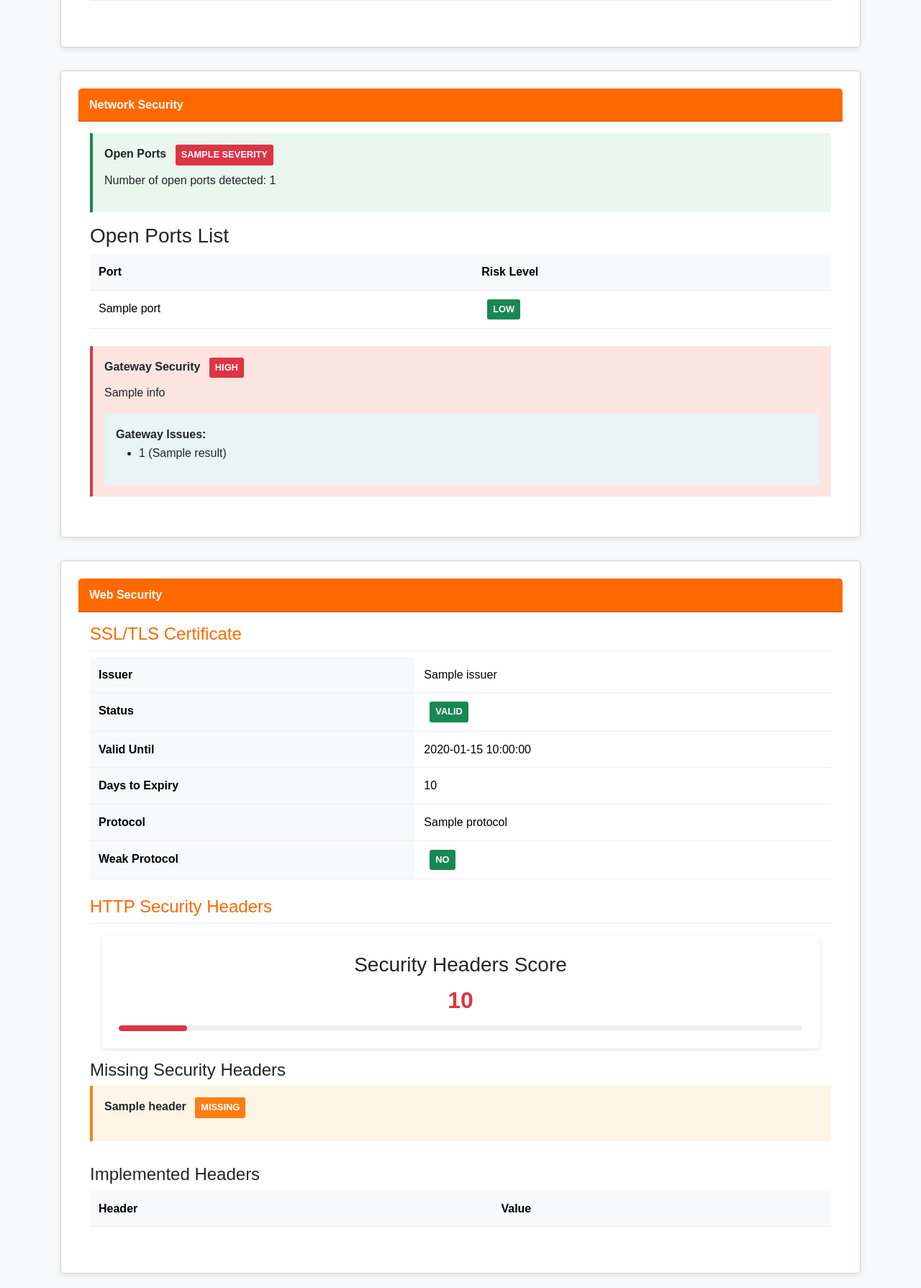
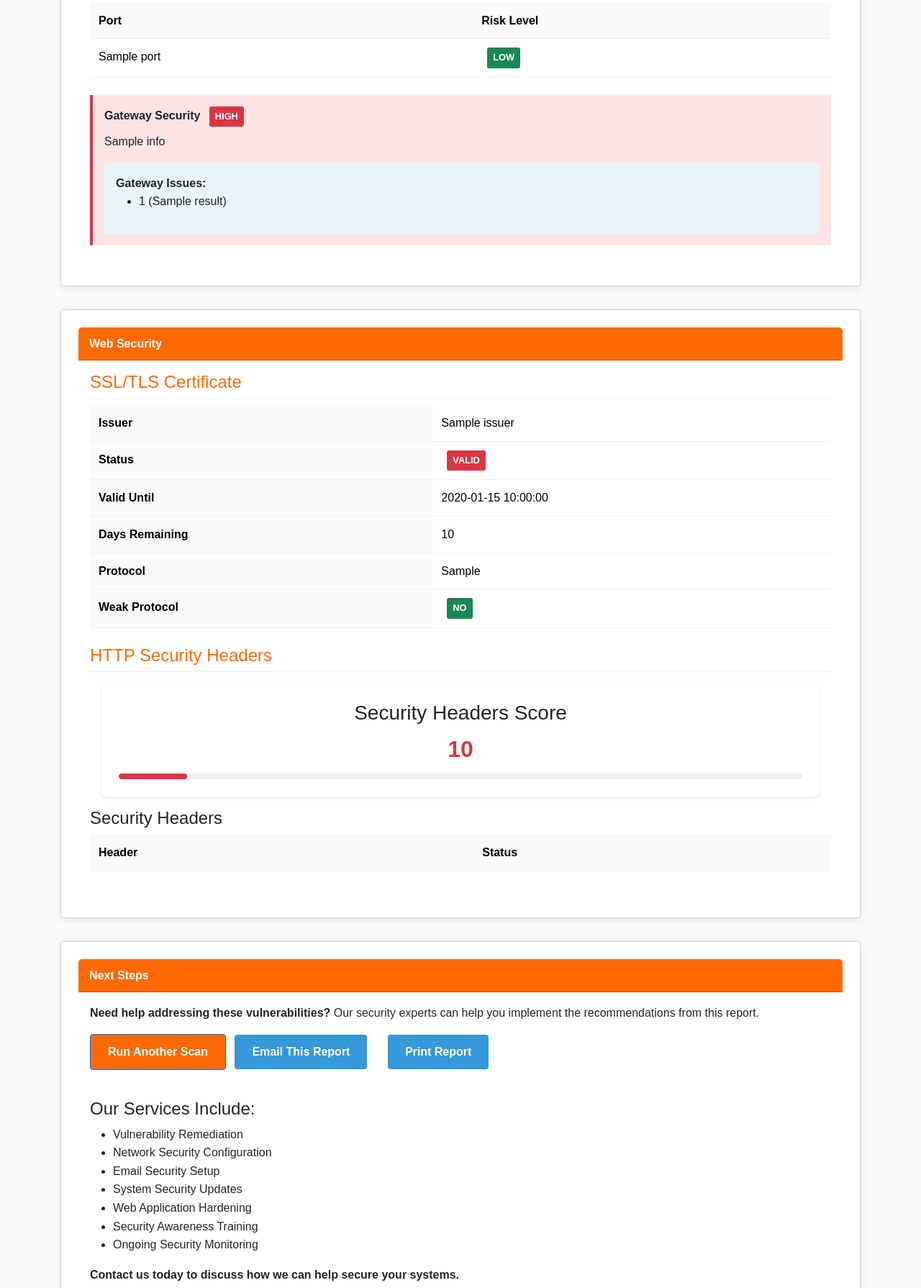
Before and after one commit to Gerrit8008/Scanner, a Flask app: template templates/results.html in a window 1280 px wide. Shown: the part 2370-4160 px from the top of the page at 72% size. Run offline with Flask 2, Linux system fonts and the light colour scheme; the template is opened without the code that fills it: most values are stand-ins (such as "Sample title", 1, 10 or a date in 2020); lists and menus that the app fills with data are empty.

Commit message:
Update results.html

```diff
--- a/templates/results.html
+++ b/templates/results.html
@@ -272,18 +272,23 @@
     <div class="header">
         <img src="/static/images/logo.png" alt="Company Logo" class="logo">
         <h1>Comprehensive Security Scan Results</h1>
-        <p>April 25, 2025</p>
+        <p>{{ scan.timestamp|default('April 25, 2025') }}</p>
     </div>
 
     <div class="container results-container">
         <!-- Overall Risk Score -->
         <div class="card risk-score">
-            <div class="score-value score-high">{{ score }}</div>
-            <div class="score-label score-high">{{ risk_level }} Risk</div>
+            {% if scan.risk_assessment and scan.risk_assessment.overall_score is defined %}
+            <div class="score-value {% if scan.risk_assessment.risk_level == 'Low' %}score-low{% elif scan.risk_assessment.risk_level == 'Medium' %}score-medium{% elif scan.risk_assessment.risk_level == 'High' %}score-high{% else %}score-critical{% endif %}">{{ scan.risk_assessment.overall_score }}</div>
+            <div class="score-label {% if scan.risk_assessment.risk_level == 'Low' %}score-low{% elif scan.risk_assessment.risk_level == 'Medium' %}score-medium{% elif scan.risk_assessment.risk_level == 'High' %}score-high{% else %}score-critical{% endif %}">{{ scan.risk_assessment.risk_level }} Risk</div>
+            {% else %}
+            <div class="score-value score-medium">N/A</div>
+            <div class="score-label score-medium">Risk Level Unknown</div>
+            {% endif %}
         </div>
 
         <!-- Warning Alert for Critical Issues -->
-        {% if score < 50 %}
+        {% if scan.risk_assessment and scan.risk_assessment.overall_score < 50 %}
         <div id="warningAlert" class="alert alert-danger warning-alert">
             <i class="bi bi-exclamation-triangle-fill me-2"></i>
             <strong>WARNING: Critical vulnerabilities detected!</strong> Contact us immediately for assistance with the critical security issues identified below.
@@ -299,39 +304,17 @@
         {% endif %}
 
         <!-- Key Recommendations -->
-        {% if scan.risk_assessment and scan.risk_assessment.recommendations %}
+        {% if scan.recommendations %}
         <div class="card">
             <div class="card-header">
                 Key Recommendations
             </div>
             <div class="card-body">
                 <ul>
-                    {% for recommendation in scan.risk_assessment.recommendations %}
+                    {% for recommendation in scan.recommendations %}
                     <li><strong>{{ recommendation }}</strong></li>
                     {% endfor %}
                 </ul>
-            </div>
-        </div>
-        {% endif %}
-
-        <!-- Security Score Summary -->
-        {% if scan.risk_assessment and scan.risk_assessment.category_scores %}
-        <div class="card">
-            <div class="card-header">
-                Security Score by Category
-            </div>
-            <div class="card-body">
-                <div class="summary">
-                    {% for category, score in scan.risk_assessment.category_scores.items() %}
-                    <div class="summary-card">
-                        <h3>{{ category|title|replace('_', ' ') }}</h3>
-                        <div class="summary-value {% if score >= 80 %}score-low{% elif score >= 60 %}score-medium{% else %}score-high{% endif %}">{{ score }}</div>
-                        <div class="progress-bar">
-                            <div class="progress-fill" style="width: {{ score }}%; background-color: {% if score >= 80 %}#198754{% elif score >= 60 %}#fd7e14{% else %}#dc3545{% endif %};"></div>
-                        </div>
-                    </div>
-                    {% endfor %}
-                </div>
             </div>
         </div>
         {% endif %}
@@ -377,21 +360,27 @@
                         <th>Status</th>
                         <th>Risk Level</th>
                     </tr>
+                    {% if scan.email_security.spf %}
                     <tr>
                         <td>SPF Record</td>
                         <td>{{ scan.email_security.spf.status }}</td>
                         <td><span class="severity {% if scan.email_security.spf.severity == 'Low' %}low{% elif scan.email_security.spf.severity == 'Medium' %}medium{% else %}high{% endif %}">{{ scan.email_security.spf.severity }}</span></td>
                     </tr>
+                    {% endif %}
+                    {% if scan.email_security.dmarc %}
                     <tr>
                         <td>DMARC Record</td>
                         <td>{{ scan.email_security.dmarc.status }}</td>
                         <td><span class="severity {% if scan.email_security.dmarc.severity == 'Low' %}low{% elif scan.email_security.dmarc.severity == 'Medium' %}medium{% else %}high{% endif %}">{{ scan.email_security.dmarc.severity }}</span></td>
                     </tr>
+                    {% endif %}
+                    {% if scan.email_security.dkim %}
                     <tr>
                         <td>DKIM Record</td>
                         <td>{{ scan.email_security.dkim.status }}</td>
                         <td><span class="severity {% if scan.email_security.dkim.severity == 'Low' %}low{% elif scan.email_security.dkim.severity == 'Medium' %}medium{% else %}high{% endif %}">{{ scan.email_security.dkim.severity }}</span></td>
                     </tr>
+                    {% endif %}
                 </table>
             </div>
         </div>
@@ -471,7 +460,7 @@
                     <tr>
                         <th>Status</th>
                         <td>
-                            <span class="severity {% if scan.ssl_certificate.status == 'valid' %}low{% else %}high{% endif %}">{{ scan.ssl_certificate.status|upper }}</span>
+                            <span class="severity {% if scan.ssl_certificate.status == 'Valid' %}low{% else %}high{% endif %}">{{ scan.ssl_certificate.status|upper }}</span>
                         </td>
                     </tr>
                     <tr>
@@ -479,12 +468,12 @@
                         <td>{{ scan.ssl_certificate.valid_until }}</td>
                     </tr>
                     <tr>
-                        <th>Days to Expiry</th>
-                        <td>{{ scan.ssl_certificate.days_to_expiry }}</td>
+                        <th>Days Remaining</th>
+                        <td>{{ scan.ssl_certificate.days_remaining }}</td>
                     </tr>
                     <tr>
                         <th>Protocol</th>
-                        <td>{{ scan.ssl_certificate.protocol }}</td>
+                        <td>{{ scan.ssl_certificate.protocol_version }}</td>
                     </tr>
                     <tr>
                         <th>Weak Protocol</th>
@@ -504,14 +493,14 @@
                     {% elif scan.ssl_certificate.expiring_soon %}
                     <div class="finding medium">
                         <div class="title">SSL Certificate Expiring Soon <span class="severity medium">Medium</span></div>
-                        <p>Your SSL certificate will expire in {{ scan.ssl_certificate.days_to_expiry }} days.</p>
+                        <p>Your SSL certificate will expire in {{ scan.ssl_certificate.days_remaining }} days.</p>
                     </div>
                     {% endif %}
 
                     {% if scan.ssl_certificate.weak_protocol %}
                     <div class="finding high">
                         <div class="title">Weak SSL/TLS Protocol <span class="severity high">High</span></div>
-                        <p>Your server is using {{ scan.ssl_certificate.protocol }}, which is considered insecure. Upgrade to TLS 1.2 or higher.</p>
+                        <p>Your server is using {{ scan.ssl_certificate.protocol_version }}, which is considered insecure. Upgrade to TLS 1.2 or higher.</p>
                     </div>
                     {% endif %}
                 </div>
@@ -529,33 +518,21 @@
                     </div>
                 </div>
 
-                {% if scan.security_headers.missing_headers %}
-                <h4>Missing Security Headers</h4>
-                <div class="findings">
-                    {% for header in scan.security_headers.missing_headers %}
-                    <div class="finding medium">
-                        <div class="title">{{ header }} <span class="severity medium">Missing</span></div>
-                        <p>{{ scan.security_headers.headers[header].description }}</p>
-                    </div>
-                    {% endfor %}
-                </div>
-                {% endif %}
-
-                <h4>Implemented Headers</h4>
+                {% if scan.security_headers.headers %}
+                <h4>Security Headers</h4>
                 <table class="table">
                     <tr>
                         <th>Header</th>
-                        <th>Value</th>
+                        <th>Status</th>
                     </tr>
-                    {% for header, details in scan.security_headers.headers.items() %}
-                    {% if details.present %}
+                    {% for header, found in scan.security_headers.headers.items() %}
                     <tr>
                         <td>{{ header }}</td>
-                        <td><code>{{ details.value }}</code></td>
+                        <td>{% if found %}✅ Present{% else %}❌ Missing{% endif %}</td>
                     </tr>
-                    {% endif %}
                     {% endfor %}
                 </table>
+                {% endif %}
                 {% endif %}
 
                 <!-- CMS Detection Results -->
@@ -565,7 +542,6 @@
                 <div class="summary-card">
                     <h3>{{ scan.cms.cms_name }}</h3>
                     <p>Version: {{ scan.cms.version }}</p>
-                    <p>Detection Confidence: {{ scan.cms.confidence|title }}</p>
                 </div>
 
                 {% if scan.cms.potential_vulnerabilities %}
@@ -573,11 +549,8 @@
                 <div class="findings">
                     {% for vuln in scan.cms.potential_vulnerabilities %}
                     <div class="finding high">
-                        <div class="title">{{ vuln.name }} <span class="severity high">Vulnerability</span></div>
-                        <p>{{ vuln.description }}</p>
-                        <div class="recommendations">
-                            <strong>Recommendation:</strong> {{ vuln.recommendation }}
-                        </div>
+                        <div class="title">CMS Vulnerability <span class="severity high">High</span></div>
+                        <p>{{ vuln }}</p>
                     </div>
                     {% endfor %}
                 </div>
@@ -660,18 +633,6 @@
                     alert("Please enter a valid email address.");
                 }
             });
-
-            // Highlight severity levels in table cells
-            const severityCells = document.querySelectorAll('td:contains("High Risk"), td:contains("Medium Risk"), td:contains("Low Risk")');
-            severityCells.forEach(cell => {
-                if (cell.textContent.includes('High Risk')) {
-                    cell.innerHTML = cell.innerHTML.replace('High Risk', '<span class="severity-high">High Risk</span>');
-                } else if (cell.textContent.includes('Medium Risk')) {
-                    cell.innerHTML = cell.innerHTML.replace('Medium Risk', '<span class="severity-medium">Medium Risk</span>');
-                } else if (cell.textContent.includes('Low Risk')) {
-                    cell.innerHTML = cell.innerHTML.replace('Low Risk', '<span class="severity-low">Low Risk</span>');
-                }
-            });
         });
     </script>
 </body>
```
